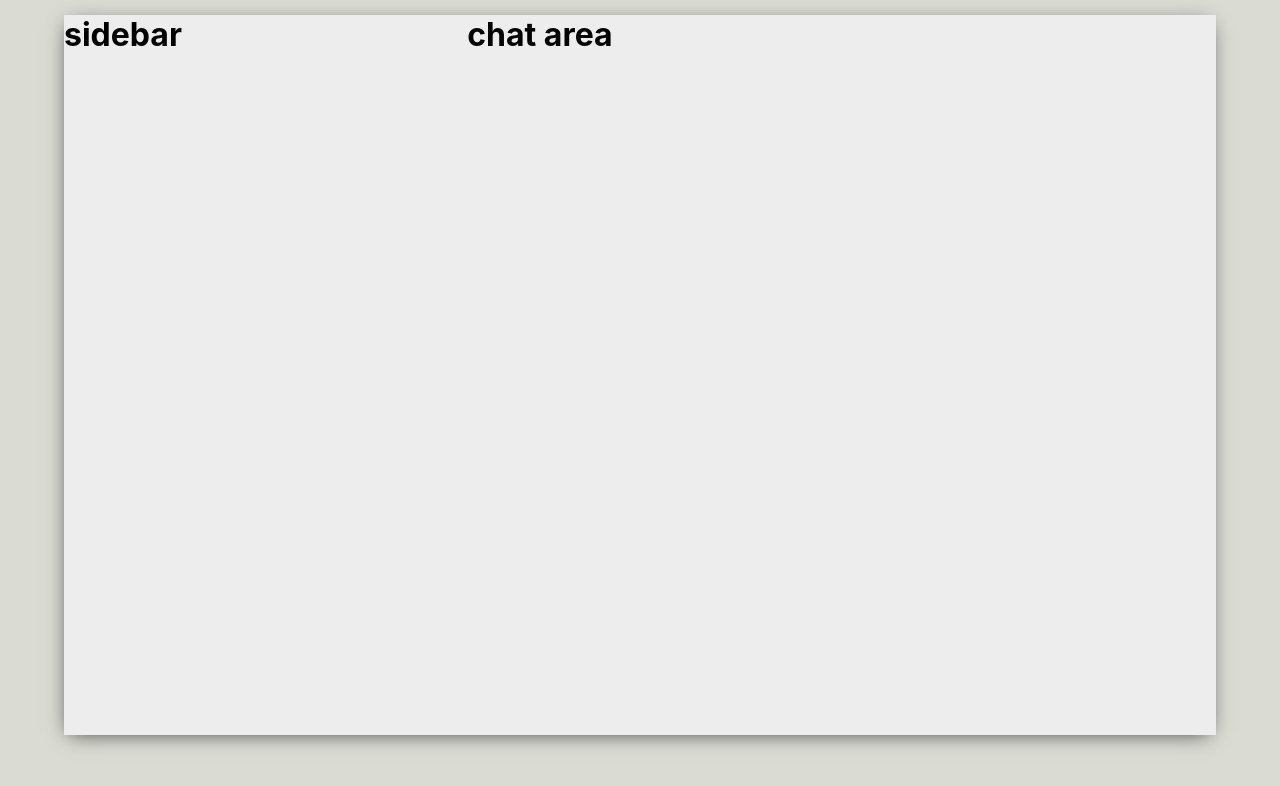
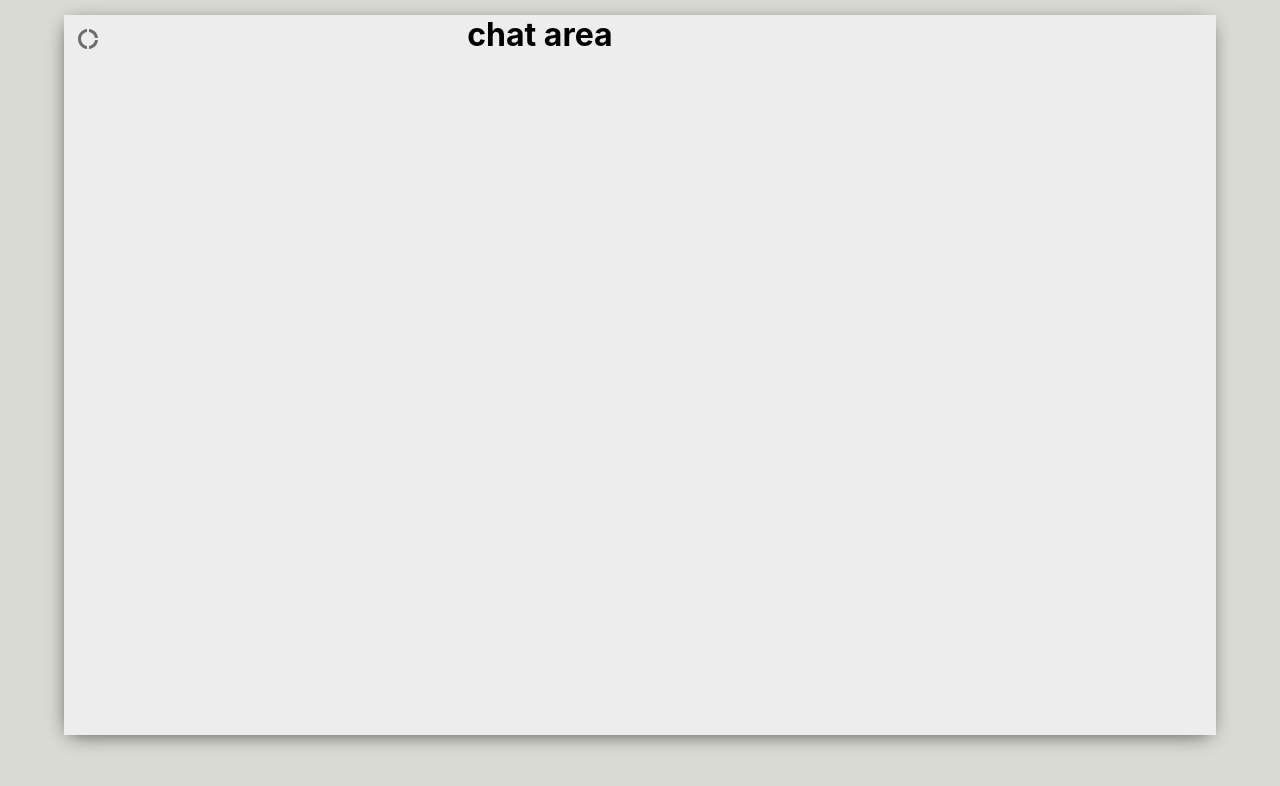
Before and after one commit to Arman-Arzoo/whatapp, a React (Create React App) app in the folder whatapp-mern/: page / in a window 1280 px wide. Shown: the top 786 px of the page. Built offline with nearby package versions, Linux system fonts and the light colour scheme.

Commit message:
install @material-ui and import some icon and core funtioanlity

```diff
--- a/whatapp-mern/package.json
+++ b/whatapp-mern/package.json
@@ -3,6 +3,8 @@
   "version": "0.1.0",
   "private": true,
   "dependencies": {
+    "@material-ui/core": "^4.12.3",
+    "@material-ui/icons": "^4.11.2",
     "@testing-library/jest-dom": "^5.15.0",
     "@testing-library/react": "^11.2.7",
     "@testing-library/user-event": "^12.8.3",
--- a/whatapp-mern/src/App.js
+++ b/whatapp-mern/src/App.js
@@ -1,6 +1,6 @@
 import "./App.css";
-import { Chat } from "./components/Chat";
-import { Sidebar } from "./components/Sidebar";
+import { Chat } from "./components/Chat.jsx";
+import { Sidebar } from "./components/Sidebar.jsx";
 
 function App() {
   return (
--- a/whatapp-mern/src/components/Sidebar.js
+++ /dev/null
@@ -1,10 +0,0 @@
-import React from "react";
-import "./sidebar.css";
-
-export const Sidebar = () => {
-  return (
-    <div className="sidebar">
-      <h1>sidebar</h1>
-    </div>
-  );
-};
--- /dev/null
+++ b/whatapp-mern/src/components/Sidebar.jsx
@@ -0,0 +1,18 @@
+import React from "react";
+import "./sidebar.css";
+import DonutLargeIcon from "@material-ui/icons/DonutLarge";
+import { IconButton } from "@material-ui/core";
+
+export const Sidebar = () => {
+  return (
+    <div className="sidebar">
+      <div className="sidebar__header">
+        <div className="sidebar__headerRight">
+          <IconButton>
+            <DonutLargeIcon />
+          </IconButton>
+        </div>
+      </div>
+    </div>
+  );
+};
```
Also changed, not shown: whatapp-mern/src/components/Chat.jsx (renamed from whatapp-mern/src/components/Chat.js), 1 other file (tests, documents, lock files or other folders).
